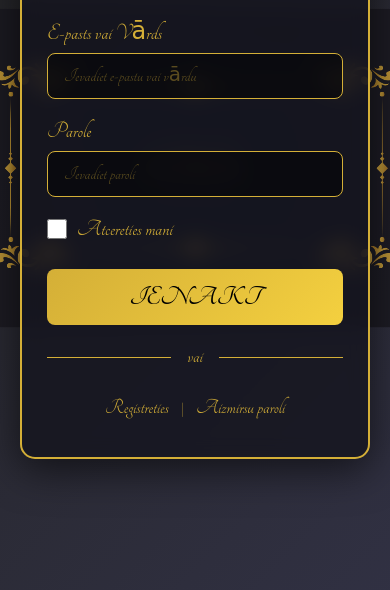
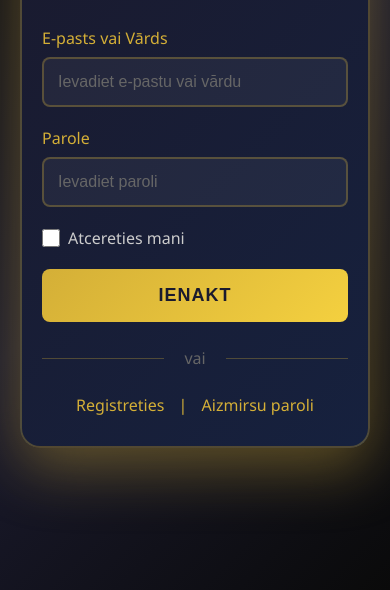
Before and after one commit to QuadrilleLg/Aivars, a plain HTML site: page index.html in a window 390 px wide. Shown: the part 254-844 px from the top of the page. Drawn offline with Linux system fonts and the light colour scheme; no server answers.

Commit message:
Add files via upload

```diff
--- a/firebase-login.js
+++ b/firebase-login.js
@@ -1,6 +1,8 @@
 // ============================================
-// FIREBASE LOGIN SISTĒMA
+// FIREBASE LOGIN SISTĒMA (UPDATED)
 // ============================================
+// Lietotājs pats izdomā paroli reģistrējoties
+// Admin tikai apstiprina piekļuvi
 
 let currentUser = null;
 
@@ -208,6 +210,8 @@ document.getElementById('googleSignInBtn').addEventListener('click', async funct
 // ============================================
 // REĢISTRĀCIJAS FORMA (Email/Password)
 // ============================================
+// JAUNA LOĢIKA: Lietotājs pats izdomā paroli!
+// Admin tikai apstiprina kontu, bet neizdomā paroli
 document.getElementById('registerForm').addEventListener('submit', async function(e) {
     e.preventDefault();
 
@@ -271,24 +275,40 @@ document.getElementById('registerForm').addEventListener('submit', async functio
             return;
         }
 
-        // Saglabājam pending lietotāju AR PAROLI
-        const pendingUser = {
+        // ⭐ JAUNA LOĢIKA: Saglabājam lietotāju ar disabled statusu
+        // Izveidojam Firebase Authentication kontu, bet ar disabled custom claim
+        const userCredential = await auth.createUserWithEmailAndPassword(email, password);
+        const newUser = userCredential.user;
+
+        // Pievienojam lietotāju ar pending statusu
+        await db.collection('pending_users').doc(newUser.uid).set({
             name: name,
             email: email,
-            password: password, // Saglabājam paroli (Firebase Authentication to šifrēs)
             authProvider: 'email',
             approved: false,
+            disabled: true, // Konts ir disabled līdz admin apstiprina
             createdAt: timestamp()
-        };
+        });
 
-        await db.collection('pending_users').add(pendingUser);
+        // Uzreiz izlogojas, jo konts nav apstiprināts
+        await auth.signOut();
 
         console.log('✅ Reģistrācijas pieprasījums nosūtīts!');
+        alert('Paldies par reģistrāciju! Jūsu konts ir izveidots, bet gaida administratora apstiprinājumu. Jūs saņemsiet paziņojumu, kad varēsiet ielogoties.');
         showPage('registerSuccessPage');
 
     } catch (error) {
         console.error('Reģistrācijas kļūda:', error);
-        alert('Kļūda reģistrējoties: ' + error.message);
+
+        if (error.code === 'auth/email-already-in-use') {
+            alert('Šis e-pasts jau tiek izmantots!');
+        } else if (error.code === 'auth/invalid-email') {
+            alert('Nepareizs e-pasta formāts!');
+        } else if (error.code === 'auth/weak-password') {
+            alert('Parole ir pārāk vāja! Izmantojiet vismaz 6 simbolus.');
+        } else {
+            alert('Kļūda reģistrējoties: ' + error.message);
+        }
     }
 });
 
--- a/style.css
+++ b/style.css
@@ -1,4 +1,6 @@
-@import url('https://fonts.googleapis.com/css2?family=Tangerine:wght@400;700&display=swap');
+/* ============================================
+   FIREBASE LOGIN ELEGANTAIS STILS
+   ============================================ */
 
 * {
     margin: 0;
@@ -7,66 +9,42 @@
 }
 
 body {
-    font-family: 'Tangerine', 'Brush Script MT', cursive, serif;
+    font-family: 'Segoe UI', Tahoma, Geneva, Verdana, sans-serif;
+    background: linear-gradient(135deg, #0a0a0a 0%, #1a1a2e 50%, #0a0a0a 100%);
     min-height: 100vh;
     display: flex;
     justify-content: center;
     align-items: center;
-    background: linear-gradient(135deg, rgba(10, 10, 10, 0.9) 0%, rgba(26, 26, 46, 0.9) 100%),
-                url('background.png');
-    background-size: cover;
-    background-position: center;
-    background-attachment: fixed;
     padding: 20px;
+    color: #fff;
     position: relative;
 }
 
-/* screen1.svg apkārt visām */
-body::before {
-    content: '';
-    position: fixed;
-    top: 0;
-    left: 0;
+.container {
     width: 100%;
-    height: 100%;
-    background-image: url('screen1.svg');
-    background-size: 120% 140%;
-    background-position: center;
-    background-repeat: no-repeat;
-    opacity: 0.8;
-    z-index: 0;
-    pointer-events: none;
+    max-width: 500px;
+    background: linear-gradient(135deg, #1a1a2e 0%, #16213e 100%);
+    padding: 40px;
+    border-radius: 20px;
+    box-shadow: 0 20px 60px rgba(212, 175, 55, 0.4);
+    border: 2px solid rgba(212, 175, 55, 0.3);
+    position: relative;
+    z-index: 100; /* LABOJUMS: Lai būtu virs SVG background */
 }
 
-/* middle.svg pa vidu starp player un dziesmas aprakstu */
-body::after {
-    content: '';
-    position: fixed;
-    top: 50%;
-    left: 50%;
-    transform: translate(-50%, -50%);
-    width: 60%;
-    height: 60%;
-    background-image: url('middle.svg');
-    background-size: contain;
-    background-position: center;
-    background-repeat: no-repeat;
-    opacity: 0.6;
-    z-index: 5;
-    pointer-events: none;
+h1 {
+    color: #d4af37;
+    text-align: center;
+    font-size: 2.5em;
+    margin-bottom: 10px;
+    text-shadow: 0 0 20px rgba(212, 175, 55, 0.5);
 }
 
-.container {
-    background: rgba(20, 20, 30, 0.8);
-    border: 2px solid #d4af37;
-    border-radius: 15px;
-    padding: 40px 35px;
-    width: 100%;
-    max-width: 420px;
-    backdrop-filter: blur(10px);
-    box-shadow: 0 10px 40px rgba(0, 0, 0, 0.6);
-    position: relative;
-    z-index: 10;
+.subtitle {
+    color: #999;
+    text-align: center;
+    margin-bottom: 30px;
+    font-size: 1.1em;
 }
 
 .page {
@@ -75,22 +53,12 @@ body::after {
 
 .page.active {
     display: block;
+    animation: fadeIn 0.5s;
 }
 
-h1 {
-    text-align: center;
-    color: #d4af37;
-    font-size: 56px;
-    margin-bottom: 10px;
-    font-weight: 700;
-    text-shadow: 2px 2px 4px rgba(0, 0, 0, 0.5);
-}
-
-.subtitle {
-    text-align: center;
-    color: #d4af37;
-    font-size: 28px;
-    margin-bottom: 30px;
+@keyframes fadeIn {
+    from { opacity: 0; transform: translateY(10px); }
+    to { opacity: 1; transform: translateY(0); }
 }
 
 .form-group {
@@ -100,79 +68,106 @@ h1 {
 label {
     display: block;
     color: #d4af37;
-    font-size: 26px;
     margin-bottom: 8px;
-    font-weight: 400;
+    font-weight: 500;
 }
 
 input[type="text"],
-input[type="password"],
-input[type="email"] {
+input[type="email"],
+input[type="password"] {
     width: 100%;
-    padding: 12px 16px;
-    background: rgba(0, 0, 0, 0.5);
-    border: 1.5px solid #d4af37;
+    padding: 14px;
+    border: 2px solid rgba(212, 175, 55, 0.3);
     border-radius: 8px;
+    background: rgba(255, 255, 255, 0.05);
     color: #fff;
-    font-size: 20px;
-    font-family: 'Tangerine', 'Brush Script MT', cursive, serif;
+    font-size: 16px;
     transition: all 0.3s;
-}
-
-input::placeholder {
-    color: rgba(212, 175, 55, 0.4);
 }
 
 input:focus {
     outline: none;
-    border-color: #f4d03f;
-    box-shadow: 0 0 12px rgba(212, 175, 55, 0.4);
-    background: rgba(0, 0, 0, 0.7);
+    border-color: #d4af37;
+    box-shadow: 0 0 15px rgba(212, 175, 55, 0.3);
+}
+
+input::placeholder {
+    color: #666;
+}
+
+small {
+    display: block;
+    margin-top: 5px;
+    font-size: 0.85em;
 }
 
 .checkbox-group {
     display: flex;
     align-items: center;
-    margin: 18px 0;
-    gap: 10px;
+    margin-bottom: 20px;
 }
 
 .checkbox-group input[type="checkbox"] {
-    width: 20px;
-    height: 20px;
-    accent-color: #d4af37;
+    width: 18px;
+    height: 18px;
+    margin-right: 8px;
     cursor: pointer;
 }
 
 .checkbox-group label {
     margin: 0;
-    font-size: 24px;
+    color: #ccc;
     cursor: pointer;
 }
 
-button {
+button[type="submit"],
+button[type="button"] {
     width: 100%;
-    padding: 14px;
-    background: linear-gradient(135deg, #d4af37, #f4d03f);
+    padding: 16px;
+    background: linear-gradient(135deg, #d4af37 0%, #f4d03f 100%);
+    color: #1a1a2e;
     border: none;
     border-radius: 8px;
-    color: #000;
-    font-size: 32px;
-    font-family: 'Tangerine', 'Brush Script MT', cursive, serif;
-    font-weight: 700;
+    font-size: 18px;
+    font-weight: bold;
     cursor: pointer;
-    margin-top: 10px;
     transition: all 0.3s;
+    text-transform: uppercase;
+    letter-spacing: 1px;
 }
 
 button:hover {
-    background: linear-gradient(135deg, #f4d03f, #d4af37);
     transform: translateY(-2px);
-    box-shadow: 0 6px 20px rgba(212, 175, 55, 0.5);
+    box-shadow: 0 10px 30px rgba(212, 175, 55, 0.5);
 }
 
 button:active {
     transform: translateY(0);
+}
+
+.divider {
+    text-align: center;
+    color: #666;
+    margin: 25px 0;
+    position: relative;
+}
+
+.divider::before,
+.divider::after {
+    content: '';
+    position: absolute;
+    top: 50%;
+    width: 40%;
+    height: 1px;
+    background: rgba(212, 175, 55, 0.3);
+}
+
+.divider::before {
+    left: 0;
+}
+
+.divider::after {
+    right: 0;
 }
 
 .links {
@@ -183,80 +178,66 @@ button:active {
 .links a {
     color: #d4af37;
     text-decoration: none;
-    font-size: 24px;
-    display: inline-block;
-    margin: 8px 10px;
-    transition: color 0.3s;
     cursor: pointer;
+    transition: all 0.3s;
+    margin: 0 10px;
 }
 
 .links a:hover {
-    color: #f4d03f;
-}
-
-.divider {
-    text-align: center;
-    margin: 20px 0;
-    color: #d4af37;
-    font-size: 22px;
-    position: relative;
-}
-
-.divider::before,
-.divider::after {
-    content: '';
-    position: absolute;
-    top: 50%;
-    width: 42%;
-    height: 1px;
-    background: #d4af37;
-}
-
-.divider::before {
-    left: 0;
-}
-
-.divider::after {
-    right: 0;
+    text-shadow: 0 0 10px rgba(212, 175, 55, 0.8);
 }
 
 .success-message {
-    background: rgba(34, 139, 34, 0.2);
-    border: 1px solid #228b22;
-    color: #90ee90;
-    padding: 15px;
-    border-radius: 8px;
-    margin-bottom: 20px;
+    background: rgba(76, 175, 80, 0.1);
+    border: 2px solid #4CAF50;
+    border-radius: 10px;
+    padding: 20px;
+    margin: 20px 0;
+    color: #fff;
     text-align: center;
-    font-size: 22px;
+    line-height: 1.6;
 }
 
-@media (max-width: 480px) {
+/* Google Sign-In Button */
+#googleSignInBtn {
+    background: #4285f4 !important;
+    color: white !important;
+    display: flex;
+    align-items: center;
+    justify-content: center;
+    gap: 10px;
+    margin-bottom: 20px;
+}
+
+#googleSignInBtn:hover {
+    background: #357ae8 !important;
+}
+
+/* ============================================
+   SVG BACKGROUND FIX
+   ============================================ */
+/* Ja tev ir SVG elementi body, tiem jābūt position fixed ar zemu z-index */
+body::before,
+body::after,
+body > svg,
+body > img {
+    z-index: 1 !important; /* SVG background ir zemāk */
+}
+
+/* Visi galvenie container elementi ir augstāk */
+.container,
+.admin-container {
+    position: relative;
+    z-index: 100 !important; /* Galvenais saturs ir virs SVG */
+}
+
+/* Responsive */
+@media (max-width: 600px) {
     .container {
-        padding: 30px 25px;
+        padding: 30px 20px;
     }
 
     h1 {
-        font-size: 44px;
-    }
-
-    .subtitle {
-        font-size: 24px;
-    }
-
-    label {
-        font-size: 24px;
-    }
-
-    input {
-        font-size: 18px;
-    }
-
-    button {
-        font-size: 28px;
-    }
-
-    .links a {
-        font-size: 22px;
+        font-size: 2em;
     }
 }
```
Also changed, not shown: firebase-admin.html (+34 -24 lines).
